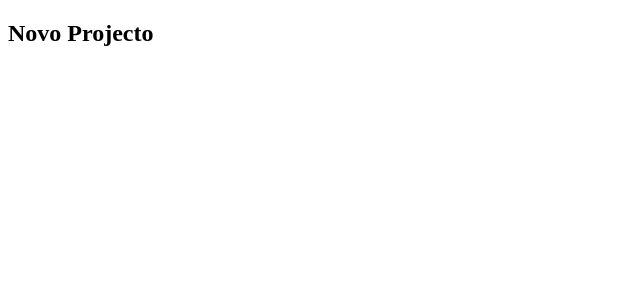
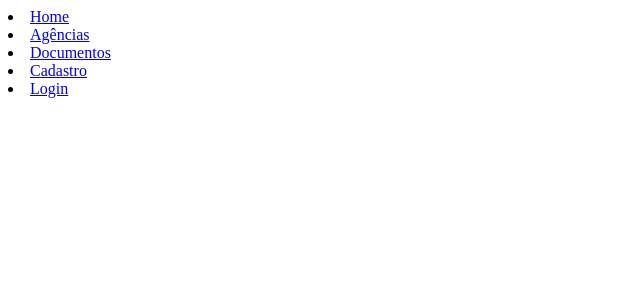
Before and after one commit to matutaj/AngoDocument, a React (Create React App) app: page / in a window 1280 px wide. Shown: the top 300 px of the page, without its empty margins (0-640 px from the left). Built offline with nearby package versions, Linux system fonts and the light colour scheme.

Commit message:
feat: add routes

```diff
--- a/package.json
+++ b/package.json
@@ -10,8 +10,10 @@
     "@types/node": "^16.18.87",
     "@types/react": "^18.2.63",
     "@types/react-dom": "^18.2.20",
+    "@types/react-router-dom": "^5.3.3",
     "react": "^18.2.0",
     "react-dom": "^18.2.0",
+    "react-router-dom": "^6.22.2",
     "react-scripts": "5.0.1",
     "styled-components": "^6.1.8",
     "typescript": "^4.9.5",
--- a/src/App.tsx
+++ b/src/App.tsx
@@ -1,10 +1,12 @@
+
 import React from 'react';
+import NavBar from './components/navbar';
 
 function App() {
   return (
-    <div >
-      <h2> Novo Projecto</h2>
-    </div>
+    < >
+    <NavBar/>
+    </>
   );
 }
 
--- a/src/components/navbar.tsx
+++ b/src/components/navbar.tsx
@@ -1,10 +1,34 @@
-import React from "react";
+import React, { useState } from "react";
 import { Menu, Item } from "./style";
+import { Link } from "react-router-dom";
 function NavBar(){
+    const [algo, setalgo] = useState([])
     return(
         <>
         <Menu>
+
             <Item>
+                <Link to="/">Home</Link>
+
+            </Item>
+
+            <Item>
+            <Link to="/">Agências</Link>
+
+            </Item>
+
+            <Item>
+            <Link to="/">Documentos</Link>
+
+            </Item>
+
+            <Item>
+            <Link to="/">Cadastro</Link>
+
+            </Item>
+
+            <Item>
+            <Link to="/">Login</Link>
 
             </Item>
         </Menu>
--- a/src/index.tsx
+++ b/src/index.tsx
@@ -1,12 +1,12 @@
 import React from 'react';
 import ReactDOM from 'react-dom/client';
-import App from './App';
+import Routes from "./routes"
 
 const root = ReactDOM.createRoot(
   document.getElementById('root') as HTMLElement
 );
 root.render(
   <React.StrictMode>
-    <App />
+    <Routes/>
   </React.StrictMode>
 );
--- /dev/null
+++ b/src/routes.tsx
@@ -0,0 +1,13 @@
+import {BrowserRouter, Route, Routes} from "react-router-dom"
+import App from "./App";
+
+function MyRoutes(){
+ return(
+    <BrowserRouter>
+    <Routes>
+    <Route path="/"  Component={App}/>
+    </Routes>
+    </BrowserRouter>
+ )
+}
+export default MyRoutes;
```
Also changed, not shown: 1 other file (tests, documents, lock files or other folders).
